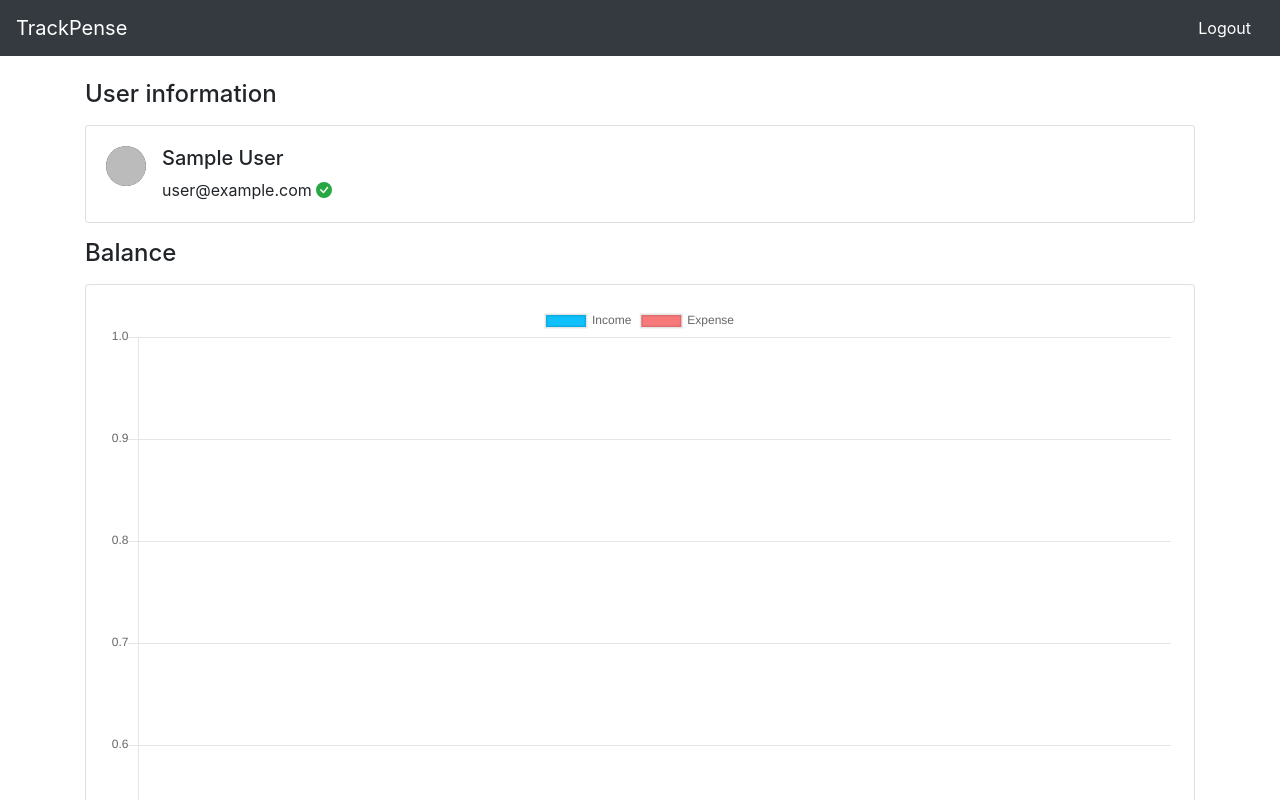
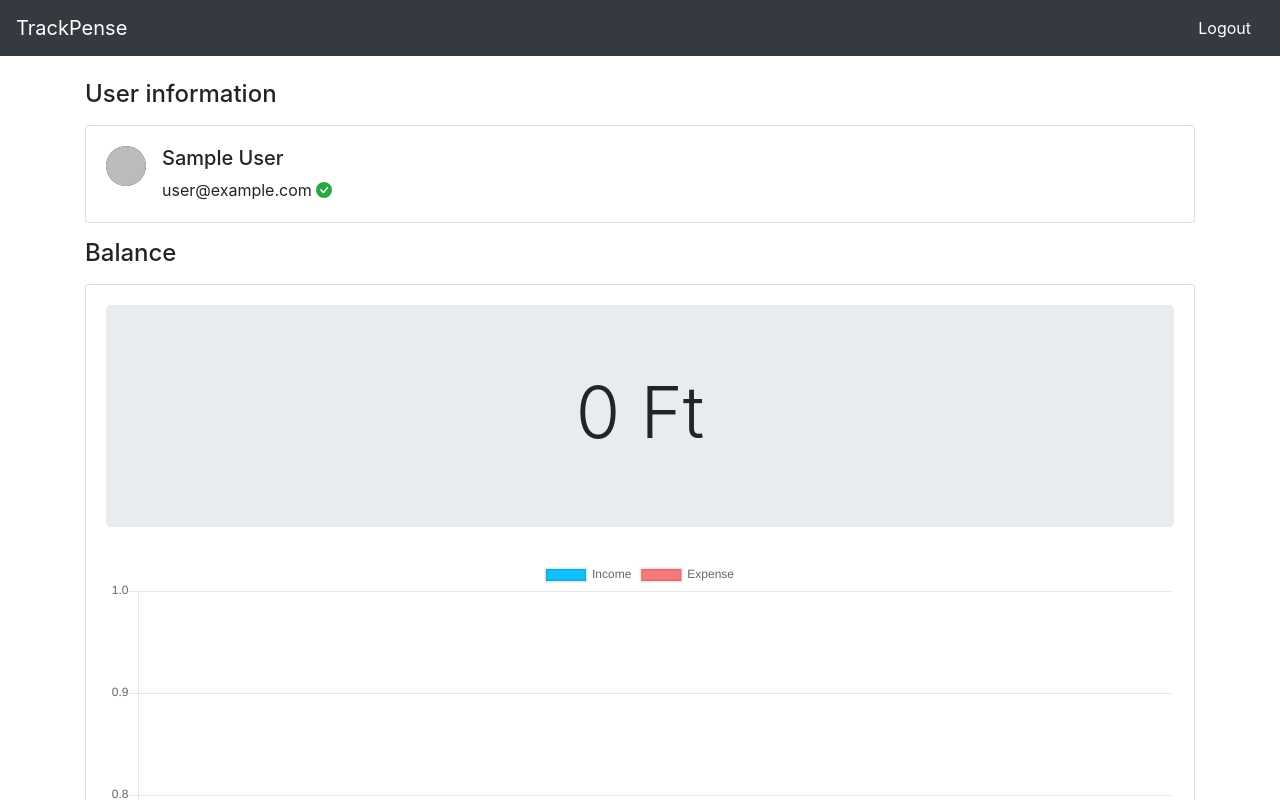
Before and after one commit to sebinemeth/trackpense, a Vue app: page /home in a window 1280 px wide. Shown: the top 800 px of the page. Built offline with nearby package versions, Linux system fonts and the light colour scheme; no server answers; the database is empty; sample sign-in values are in the browser's storage.

Commit message:
balance display

```diff
--- a/src/components/TotalBalance.vue
+++ b/src/components/TotalBalance.vue
@@ -1,26 +1,21 @@
 <template>
   <div>
-    <b-list-group>
-      <b-list-group-item v-for="e in listitems" v-bind:key="e.id">
-        <div>{{ e.descripiton }}</div>
-        <div>{{ e.date }}</div>
-        <div float="right">{{ e.amount }}</div>
-      </b-list-group-item>
-    </b-list-group>
+    <b-jumbotron :header="totalSum" class="text-center"> </b-jumbotron>
   </div>
 </template>
 
 <script>
 export default {
-  name: "EntryList",
-  props: [
-    "listitems"
-  ]
-}
+  name: "TotalBalance",
+  props: ["listitems"],
+  computed: {
+    totalSum() {
+      return (
+        this.listitems
+          .reduce((acc, e) => acc + parseInt(e.amount * (e.income ? 1 : -1)), 0)
+          .toFixed(0) + " Ft"
+      );
+    },
+  },
+};
 </script>
-
-computed: {
-    total: function() {
-      return this.model.services.reduce(function(a, c){return a + Number((c.rate*c.qnty) || 0)}, 0)
-    }
-  }
--- a/src/views/Home.vue
+++ b/src/views/Home.vue
@@ -26,6 +26,7 @@
       </b-card>
       <h4>Balance</h4>
       <b-card class="my-3">
+        <total-balance :listitems="listitems"></total-balance>
         <line-chart :chart-data="chartData"></line-chart>
       </b-card>
 
@@ -58,10 +59,11 @@ import firebase from "firebase";
 import AddEntry from "@/components/AddEntry.vue";
 import EntryList from "@/components/EntryList.vue";
 import LineChart from "@/components/LineChart.js";
+import TotalBalance from "../components/TotalBalance.vue";
 
 export default {
   name: "Home",
-  components: { AddEntry, EntryList, LineChart },
+  components: { AddEntry, EntryList, LineChart, TotalBalance },
   props: ["user"],
   data() {
     return { listitems: [] };
@@ -76,11 +78,15 @@ export default {
       }
 
       const income = Object.values(days).map((day) =>
-        day.filter((e) => e.income).reduce((acc, e) => acc + parseInt(e.amount), 0)
+        day
+          .filter((e) => e.income)
+          .reduce((acc, e) => acc + parseInt(e.amount), 0)
       );
 
       const expense = Object.values(days).map((day) =>
-        day.filter((e) => !e.income).reduce((acc, e) => acc + parseInt(e.amount), 0)
+        day
+          .filter((e) => !e.income)
+          .reduce((acc, e) => acc + parseInt(e.amount), 0)
       );
 
       return {
@@ -90,7 +96,8 @@ export default {
             label: "Income",
             backgroundColor: "#0fc0fc",
             data: income,
-          },{
+          },
+          {
             label: "Expense",
             backgroundColor: "#f87979",
             data: expense,
```
